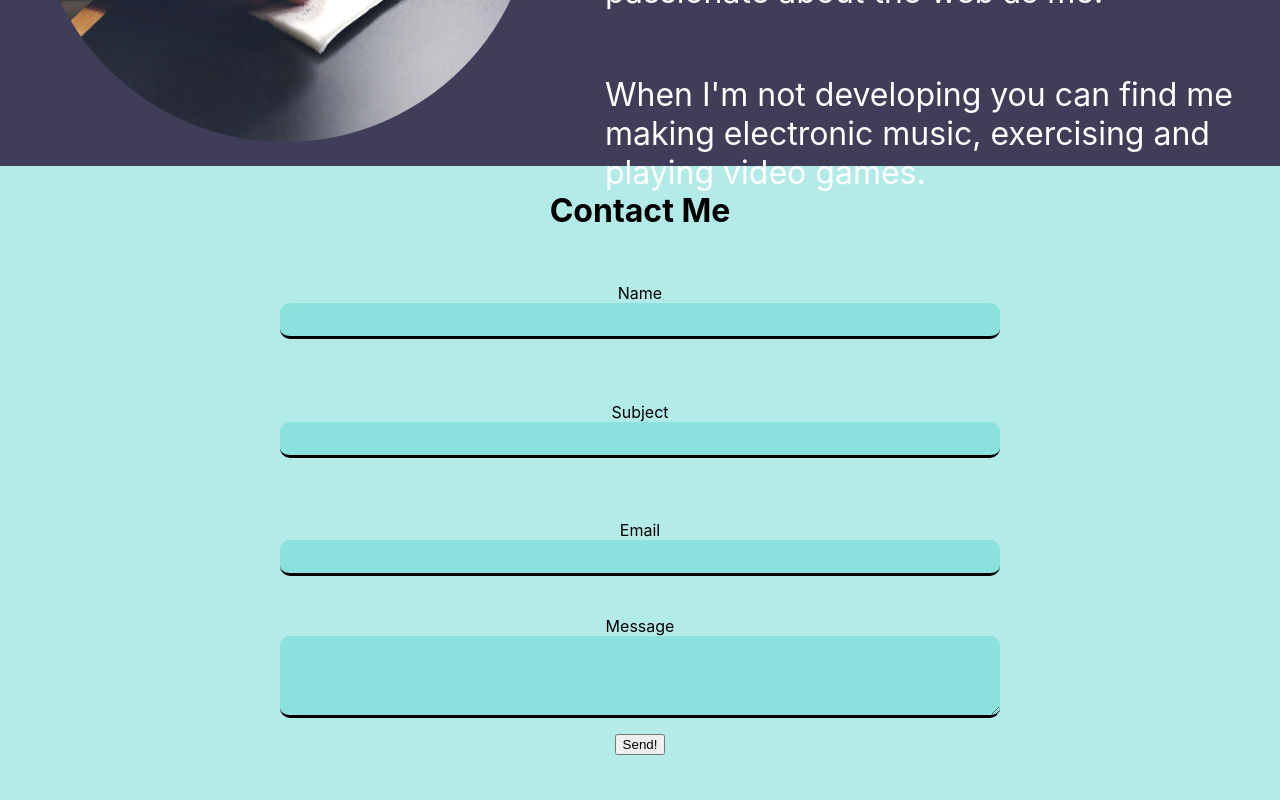
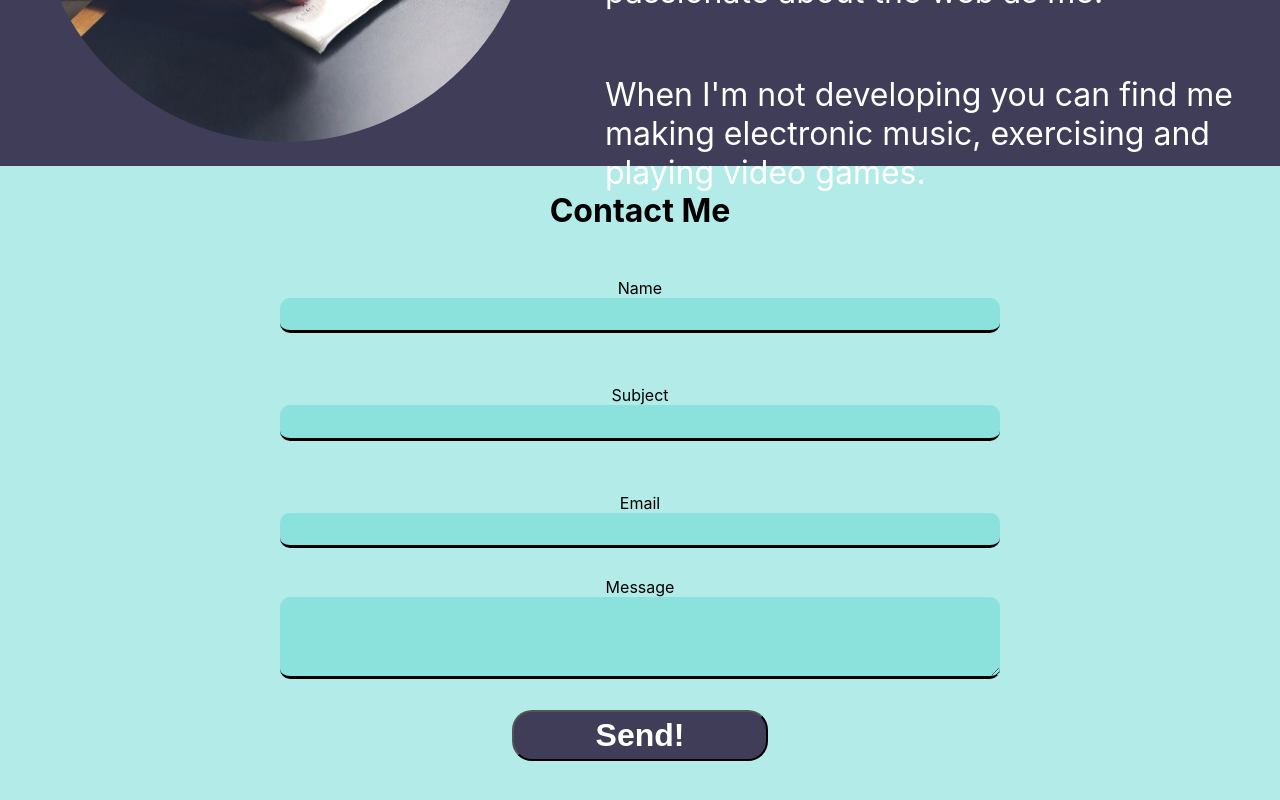
Before and after one commit to Burkes321/Personal-Porfolio--WIP-, a React (Create React App) app: page / in a window 1280 px wide. Shown: the part 2270-3070 px from the top of the page. Built offline with nearby package versions, Linux system fonts and the light colour scheme.

Commit message:
final build for time being, still some styling to do on contact form.

```diff
--- a/src/components/aboutme/AboutMe.js
+++ b/src/components/aboutme/AboutMe.js
@@ -2,7 +2,7 @@ import React from 'react'
 
 const AboutMe = () => {
     return (
-        <div className='about-me'>
+        <div className='about-me' id='about-me'>
             <h1>Hi, I'm <span className='about-me__name'>Sam</span></h1>
             <h2>I'm a Full-Stack web developer</h2>
         </div>
--- a/src/components/contact/Contact.js
+++ b/src/components/contact/Contact.js
@@ -15,7 +15,7 @@ const Contact = () => {
     }
 
     return (
-        <div className='contact-container'>
+        <div className='contact-container' id='contact-container'>
             <h1>Contact Me</h1>
             <form className="contact-form" onSubmit={sendEmail}>
                 <div>
--- a/src/components/contact/Contact.scss
+++ b/src/components/contact/Contact.scss
@@ -37,5 +37,15 @@
         border-radius: 10px;
       }
     }
+    button {
+      background-color: #403d58;
+      color: white;
+      font-weight: bold;
+      font-size: 2em;
+      margin-top: 2%;
+      width: 20%;
+      height: 10%;
+      border-radius: 20px;
+    }
   }
 }
--- a/src/components/navbar/NavBar.js
+++ b/src/components/navbar/NavBar.js
@@ -4,10 +4,10 @@ import React from 'react';
 const NavBar = () => {
     return (
         <div className='navbar'>
-            <a href=".about-me">About me</a>
-            <a href=".skills">My Skills</a>
-            <a href=".navbar">My Projects</a>
-            <a href=".contact-container">Contact</a>
+            <a href="#about-me">About me</a>
+            <a href="#skills">My Skills</a>
+            <a href='#my-projects'>My Projects</a>
+            <a href="#contact-container">Contact</a>
         </div>
     )
 }
--- a/src/components/skills/Skills.js
+++ b/src/components/skills/Skills.js
@@ -2,7 +2,7 @@ import React from 'react'
 
 const Skills = () => {
     return (
-        <div className='skills'>
+        <div className='skills' id='skills'>
             <h1>My Skills</h1>
             <div className='skills__wrapper'>
                 <h2 className='skills__top'>HTML</h2>
```
